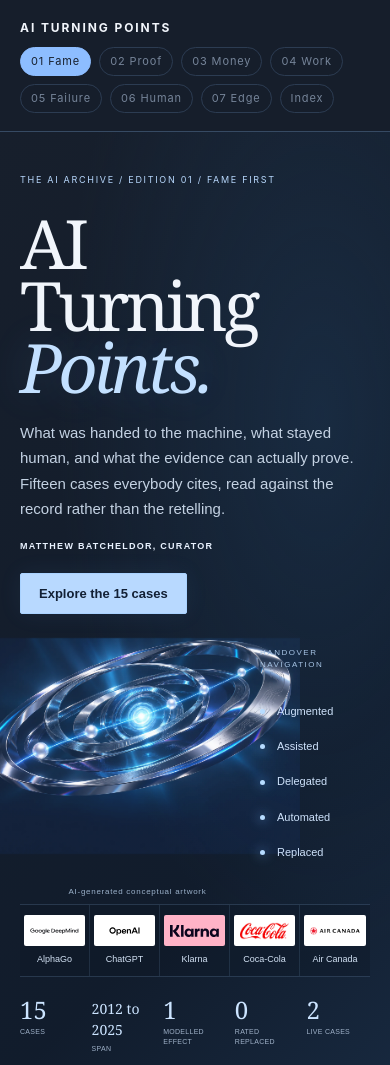
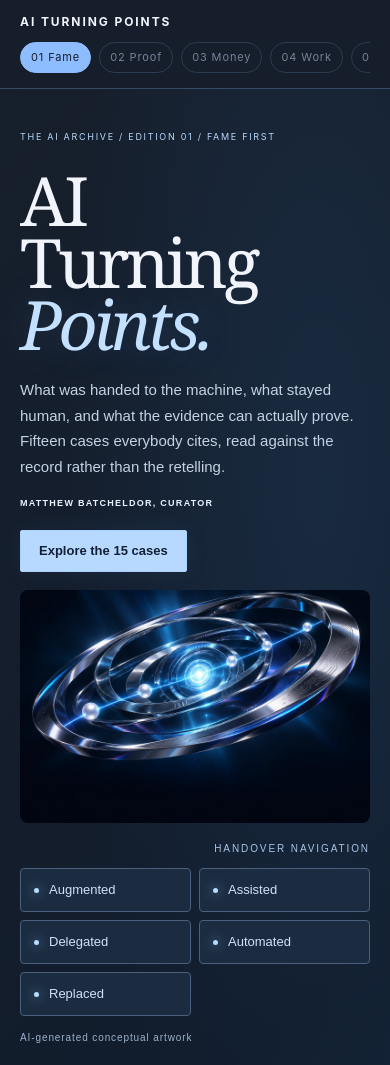
Before and after one commit to mattbatcheldor/ai-turning-points, a plain HTML site: page index.html in a window 390 px wide. Shown: the top 1065 px of the page. Drawn offline with Linux system fonts and the light colour scheme.

Commit message:
Fix mobile hero image containment and navigation layout

```diff
--- a/index.html
+++ b/index.html
@@ -305,6 +305,28 @@ a:focus-visible,button:focus-visible,input:focus-visible{outline:2px solid var(-
 @keyframes artwork-arrival{from{opacity:.7;transform:scale(.97)}to{opacity:1;transform:scale(1)}}
 @media(max-width:760px){.hero-artwork{inset:-10px 70px -5px -45px}.hero-art-credit{left:0;right:115px;bottom:7px;font-size:8px}}
 @media(prefers-reduced-motion:reduce){.hero-artwork img{animation:none}}
+
+
+/* Mobile opening: contained artwork and separate touch navigation */
+@media(max-width:760px){
+ nav .wrap{gap:10px;padding-block:12px}
+ nav .eds{flex-wrap:nowrap;overflow-x:auto;width:100%;padding-bottom:3px;scrollbar-width:thin}
+ nav .eds a,nav .eds span{flex:0 0 auto;white-space:nowrap;font-size:11px;padding:5px 10px}
+ [id]{scroll-margin-top:115px}
+ .hero-system{display:flex;flex-direction:column;min-height:0;gap:0;padding:18px 0 22px;align-self:auto}
+ .hero-system .hero-artwork{position:relative;inset:auto;width:100%;height:auto;aspect-ratio:3/2;display:block;mix-blend-mode:normal;overflow:hidden;margin:0 0 18px;border-radius:8px}
+ .hero-artwork img{width:100%;height:100%;object-fit:contain;object-position:center;animation:none}
+ .hero-system .handover-caption{position:static;grid-column:auto;padding:0;margin:0 0 12px;text-align:left;font-size:10px;line-height:1.5}
+ .hero-system .handover-links{display:grid;grid-template-columns:repeat(2,minmax(0,1fr));gap:8px;width:100%;grid-column:auto}
+ .hero-system .handover-links a{display:flex;flex-direction:row;align-items:center;gap:10px;min-height:44px;padding:11px 13px;font-size:13px;background:#1c2c40;border:1px solid #49617d;border-radius:4px}
+ .hero-system .hero-art-credit{position:static;inset:auto;margin:14px 0 0;text-align:left;font-size:10px;line-height:1.5}
+ .hero-cases{grid-template-columns:repeat(3,minmax(0,1fr))}
+ .hero-cases>a{padding:12px 7px;font-size:11px;border-bottom:1px solid #91b9eb22;min-width:0}
+ .hero-logo{max-width:82px;width:100%;height:38px;flex-basis:38px}
+ .ai-entry .stats{grid-template-columns:repeat(3,minmax(0,1fr));gap:18px 12px}
+ .ai-entry .stat b{font-size:28px}.ai-entry .stat b.sm{font-size:18px}
+ .ai-entry .stat span{font-size:10px;letter-spacing:.04em}
+}
 
 </style>
 <link rel="icon" type="image/svg+xml" href="favicon.svg">
```
